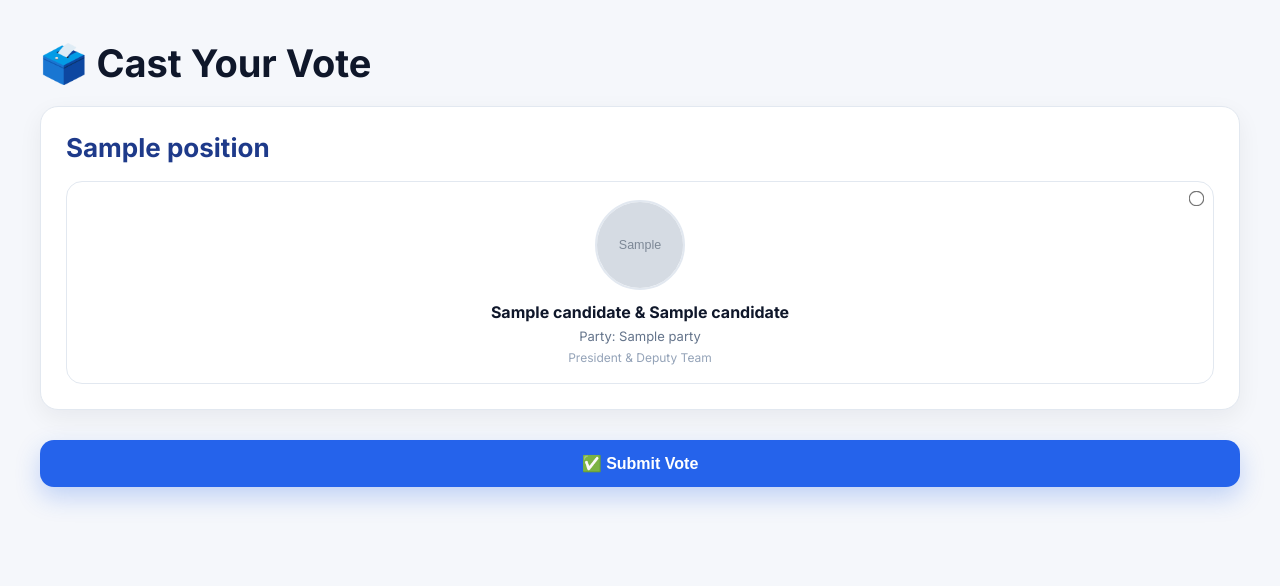
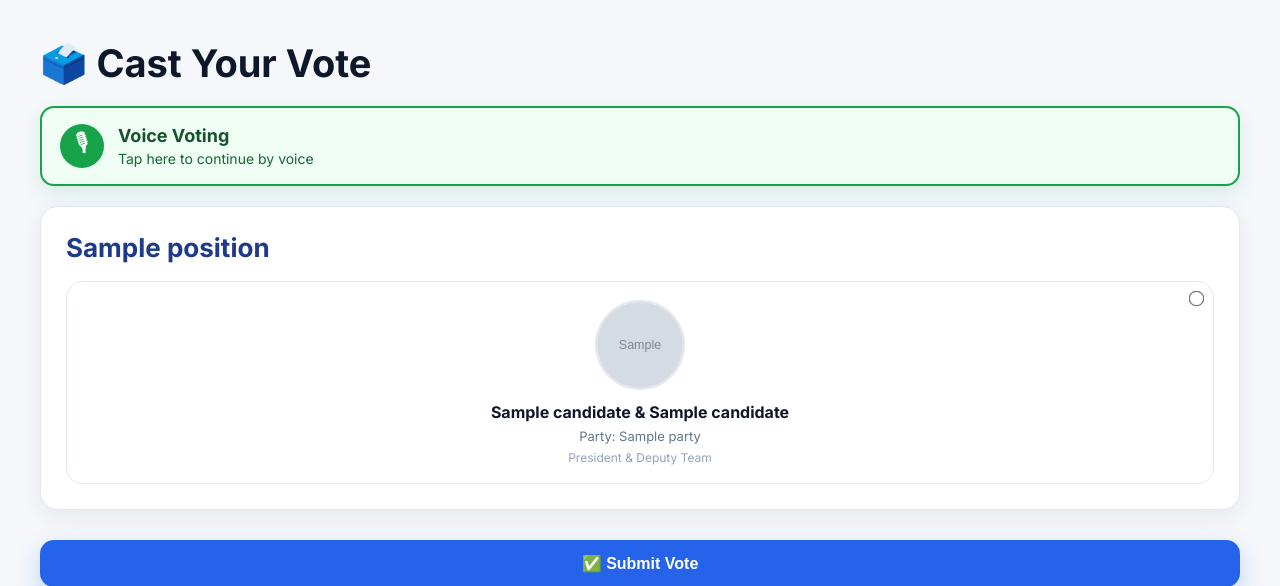
Before and after one commit to bkaroki45-cpu/voting-system, a Django app: template vote/templates/vote/vote_page.html in a window 1280 px wide. Shown: the top 586 px of the page. Run offline with Django 5.2, Linux system fonts and the light colour scheme; the template is opened without the code that fills it: most values are stand-ins (such as "Sample title", 1, 10 or a date in 2020); grey boxes marked "Sample" are stand-in pictures.

Commit message:
Add touch entry for voice voting

```diff
--- a/vote/static/css/votepage.css
+++ b/vote/static/css/votepage.css
@@ -32,6 +32,62 @@ body{
 }
 
 
+
+.voice-vote-touch{
+    width: 100%;
+    min-height: 72px;
+    margin-bottom: 20px;
+    padding: 16px 18px;
+
+    display: flex;
+    align-items: center;
+    gap: 14px;
+
+    border-radius: 14px;
+    border: 2px solid #16a34a;
+    background: #f0fdf4;
+    color: #14532d;
+    text-decoration: none;
+
+    box-shadow: 0 8px 20px rgba(22,163,74,0.12);
+}
+
+.voice-vote-touch:focus,
+.voice-vote-touch:hover{
+    background: #dcfce7;
+    outline: 3px solid rgba(22,163,74,0.25);
+}
+
+.voice-vote-icon{
+    width: 44px;
+    height: 44px;
+    flex: 0 0 44px;
+
+    display: inline-flex;
+    align-items: center;
+    justify-content: center;
+
+    border-radius: 50%;
+    background: #16a34a;
+    color: white;
+    font-size: 24px;
+}
+
+.voice-vote-touch strong,
+.voice-vote-touch small{
+    display: block;
+}
+
+.voice-vote-touch strong{
+    font-size: 18px;
+    line-height: 1.2;
+}
+
+.voice-vote-touch small{
+    margin-top: 4px;
+    color: #166534;
+    font-size: 14px;
+}
 
 .countdown-timer{
     background: white;
--- a/vote/templates/vote/vote_page.html
+++ b/vote/templates/vote/vote_page.html
@@ -12,6 +12,14 @@
 <div class="container">
 
     <h1 class="title">🗳️ Cast Your Vote</h1>
+
+    <a class="voice-vote-touch" href="{% url 'voice_vote' %}" aria-label="Switch to voice voting">
+        <span class="voice-vote-icon">🎙</span>
+        <span>
+            <strong>Voice Voting</strong>
+            <small>Tap here to continue by voice</small>
+        </span>
+    </a>
 
     {% if session %}
     <div id="countdown" class="countdown-timer">
```
